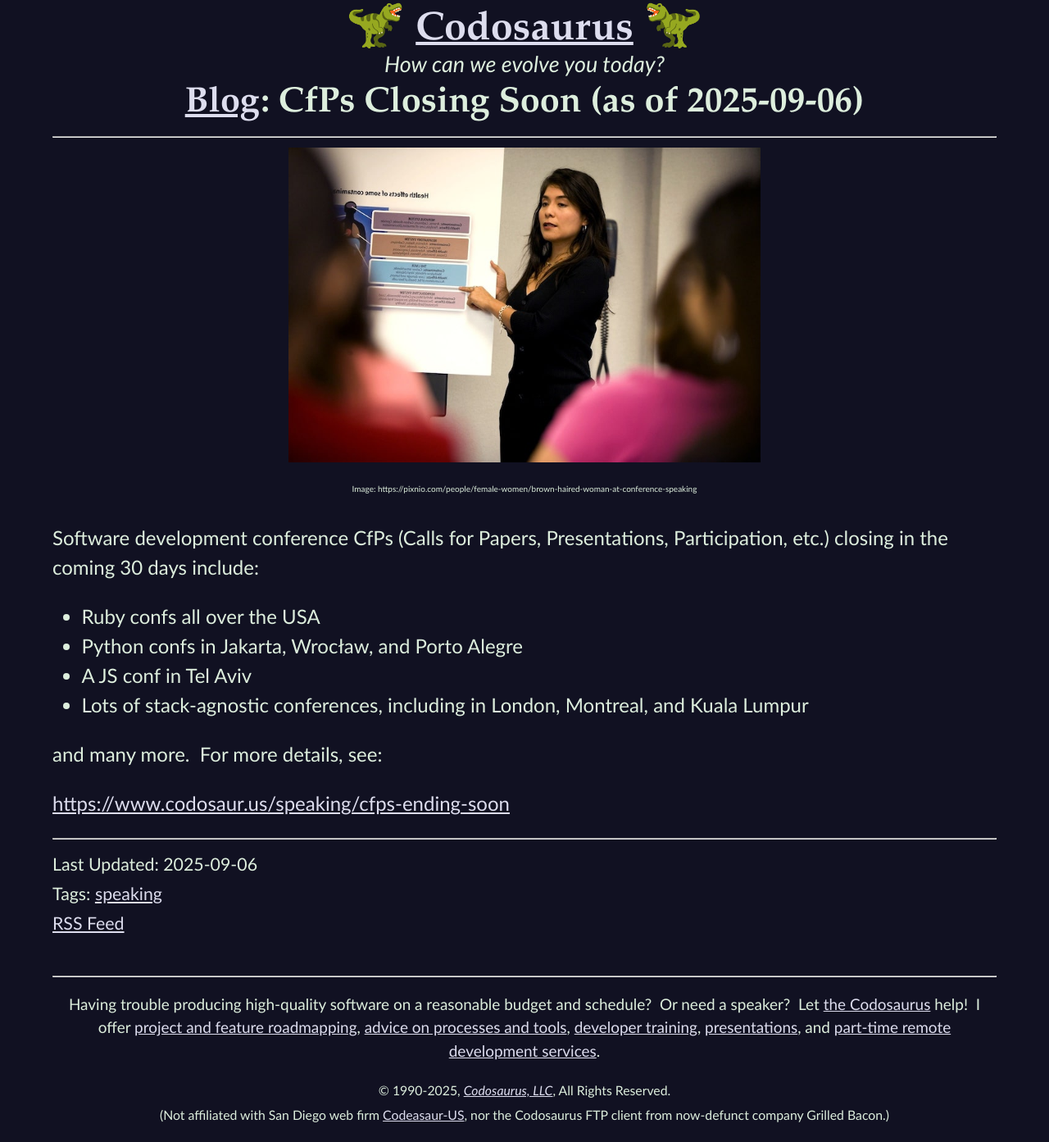
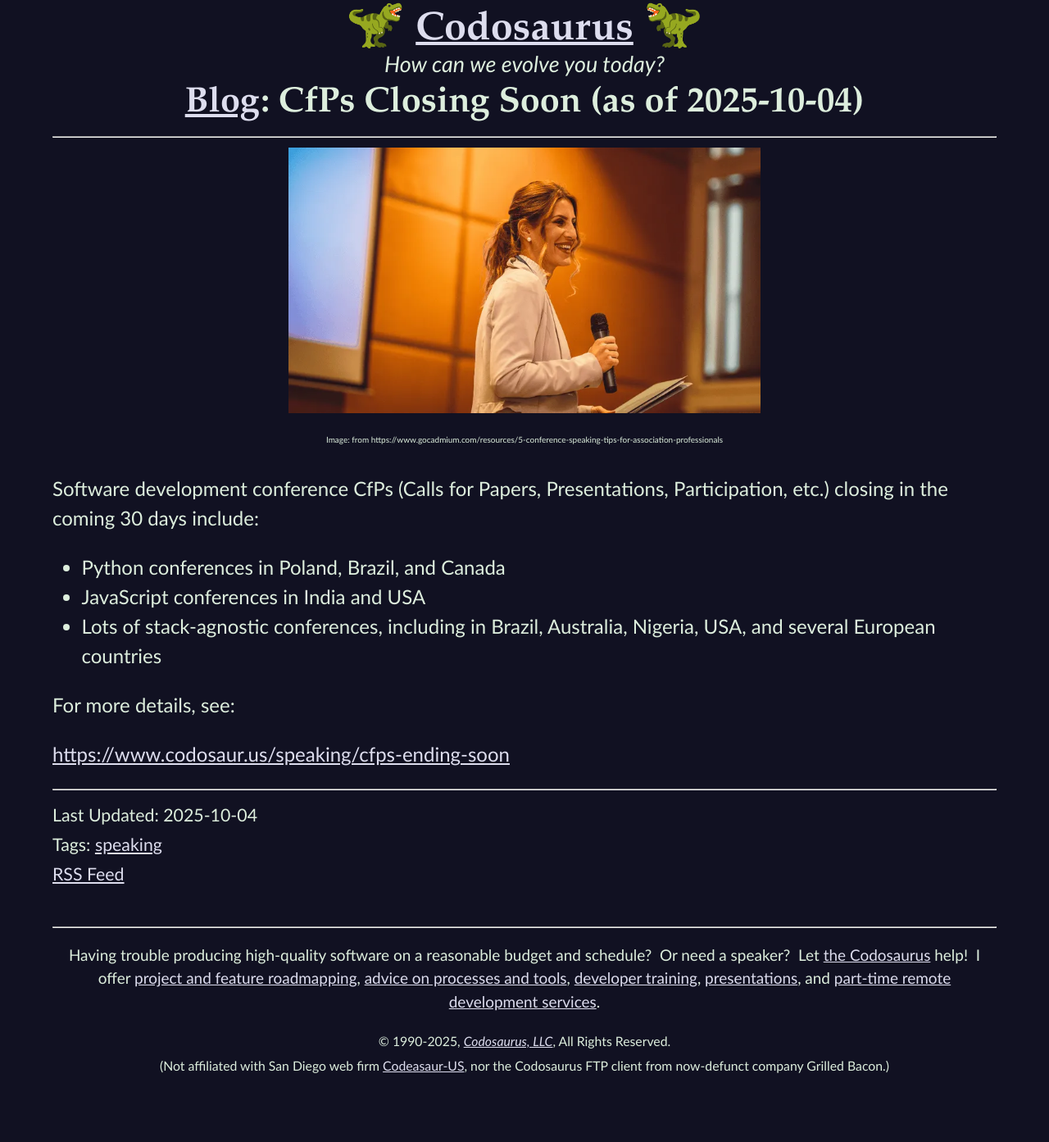
Before and after one commit to CodosaurusLLC/CodosaurusLLC.github.io, a Jekyll site: the page built from _posts/2025-10-04-cfps-closing-soon-2025-10-04.md, in a window 1280 px wide. Shown: the whole page at 82% size. Built offline with Jekyll 4.4.1, drawn with Linux system fonts in a browser that asks for light colours; comment, search, counter and statistics services are not loaded; after the commit the page ends 1333 px from its top, so only the background shows below that.

Commit message:
update cfp list

```diff
--- a/_posts/2025-09-06-cfps-closing-soon-2025-09-06.md
+++ b/_posts/2025-10-04-cfps-closing-soon-2025-10-04.md
@@ -1,11 +1,11 @@
 ---
 author: Dave Aronson
-date: 2025-09-06
+date: 2025-10-04
 layout: blog-post
-permalink: blog/cfps-closing-soon-2025-09-06
+permalink: blog/cfps-closing-soon-2025-10-04
 section: Blog
 tags: speaking
-title: CfPs Closing Soon (as of 2025-09-06)
+title: CfPs Closing Soon (as of 2025-10-04)
 ---
 
 <!-- NOTE TO SELF: grab a new picture and fix the URL, each time -->
@@ -13,19 +13,17 @@ title: CfPs Closing Soon (as of 2025-09-06)
 <center>
 <img src="/assets/img/speaking-at-a-conference.jpg" width="50%">
 <br>
-<font size="1">Image: https://pixnio.com/people/female-women/brown-haired-woman-at-conference-speaking</font>
+<font size="1">Image: from https://www.gocadmium.com/resources/5-conference-speaking-tips-for-association-professionals</font>
 </center>
 
 Software development conference CfPs
 (Calls for Papers, Presentations, Participation, etc.)
 closing in the coming 30 days include:
 
-- Ruby confs all over the USA
-- Python confs in Jakarta, Wrocław, and Porto Alegre
-- A JS conf in Tel Aviv
-- Lots of stack-agnostic conferences, including in London, Montreal, and Kuala Lumpur
+- Python conferences in Poland, Brazil, and Canada
+- JavaScript conferences in India and USA
+- Lots of stack-agnostic conferences, including in Brazil, Australia, Nigeria, USA, and several European countries
 
-and many more.&nbsp;
 For more details, see:
 
 [https://www.codosaur.us/speaking/cfps-ending-soon](/speaking/cfps-ending-soon)
```
Also changed, not shown: speaking/cfps-ending-soon.md (+0 -1 lines), assets/img/speaking-at-a-conference.jpg.
